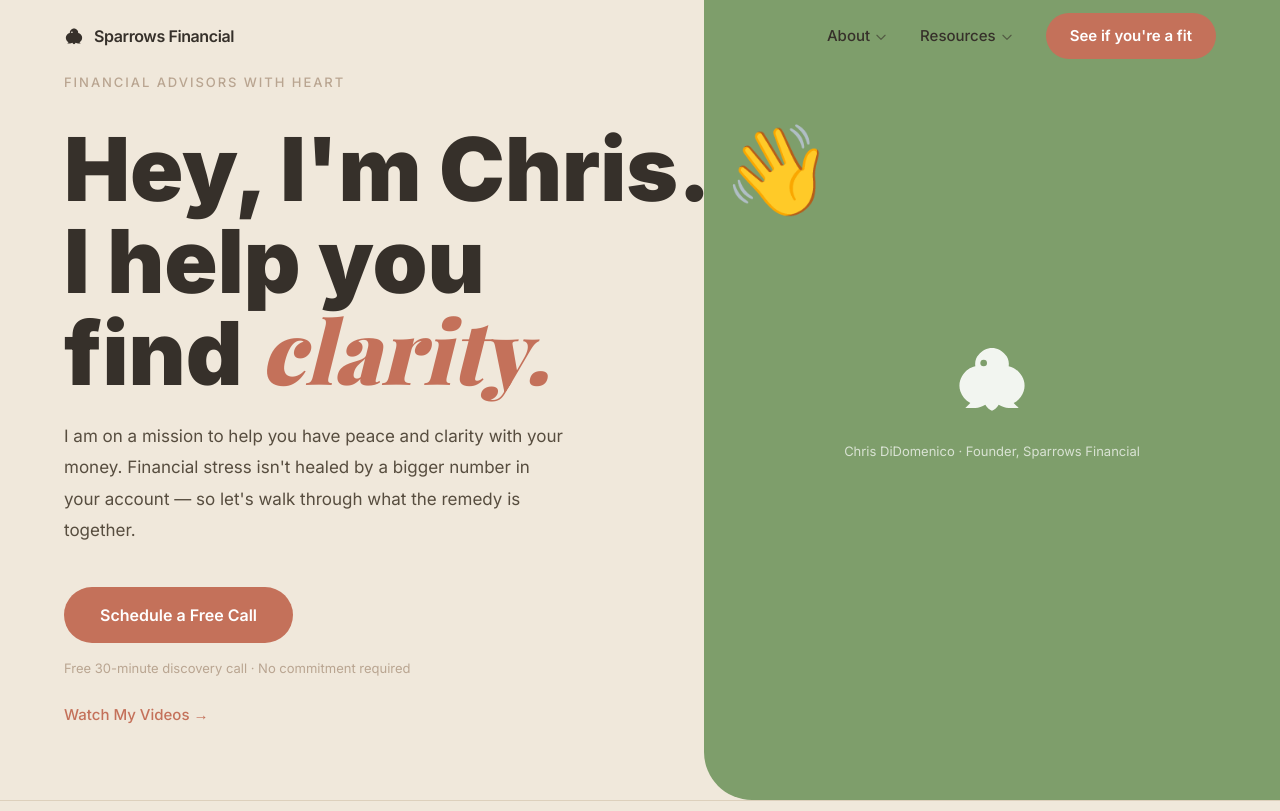
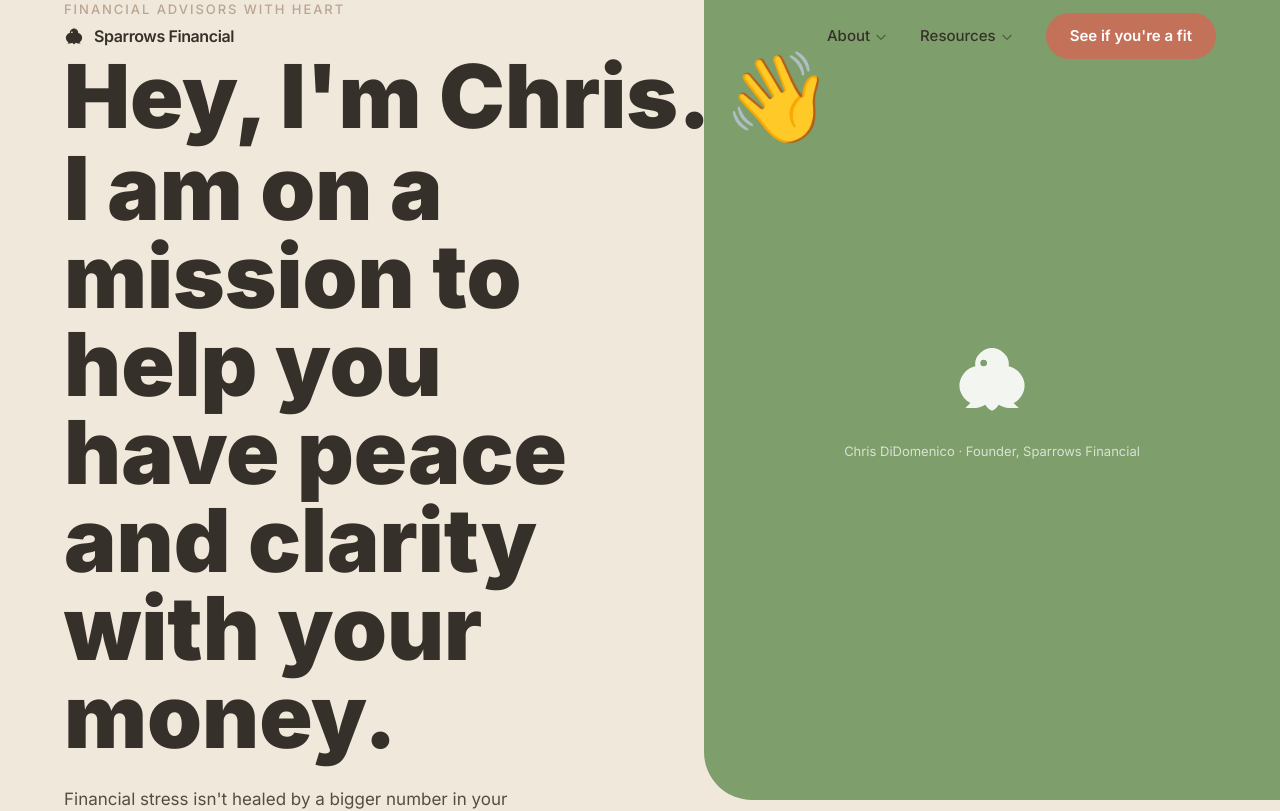
Before and after one commit to ChrisDiDomenico/sparrows-financial, a Next.js app: page / in a window 1280 px wide. Shown: the top 811 px of the page. Built offline with nearby package versions, Linux system fonts and the light colour scheme; a web font is replaced by a local one.

Commit message:
Update hero headline and body copy

```diff
--- a/src/components/sections/Hero.tsx
+++ b/src/components/sections/Hero.tsx
@@ -58,16 +58,7 @@ export default function Hero() {
             >
               <span className="block whitespace-nowrap">Hey, I&apos;m Chris. 👋</span>
               <span className="block mt-1">
-                I help you find{' '}
-                <em
-                  style={{
-                    fontFamily: 'var(--font-playfair)',
-                    color: '#c4715a',
-                    fontStyle: 'italic',
-                  }}
-                >
-                  clarity.
-                </em>
+                I am on a mission to help you have peace and clarity with your money.
               </span>
             </h1>
           </FadeUp>
@@ -77,7 +68,7 @@ export default function Hero() {
               className="text-[17px] leading-[1.85] mb-10"
               style={{ color: '#574d3f', maxWidth: '500px' }}
             >
-              I am on a mission to help you have peace and clarity with your money. Financial stress isn&apos;t healed by a bigger number in your account — so let&apos;s walk through what the remedy is together.
+              Financial stress isn&apos;t healed by a bigger number in your account — so let&apos;s walk through what the remedy is together.
             </p>
           </FadeUp>
 
```
